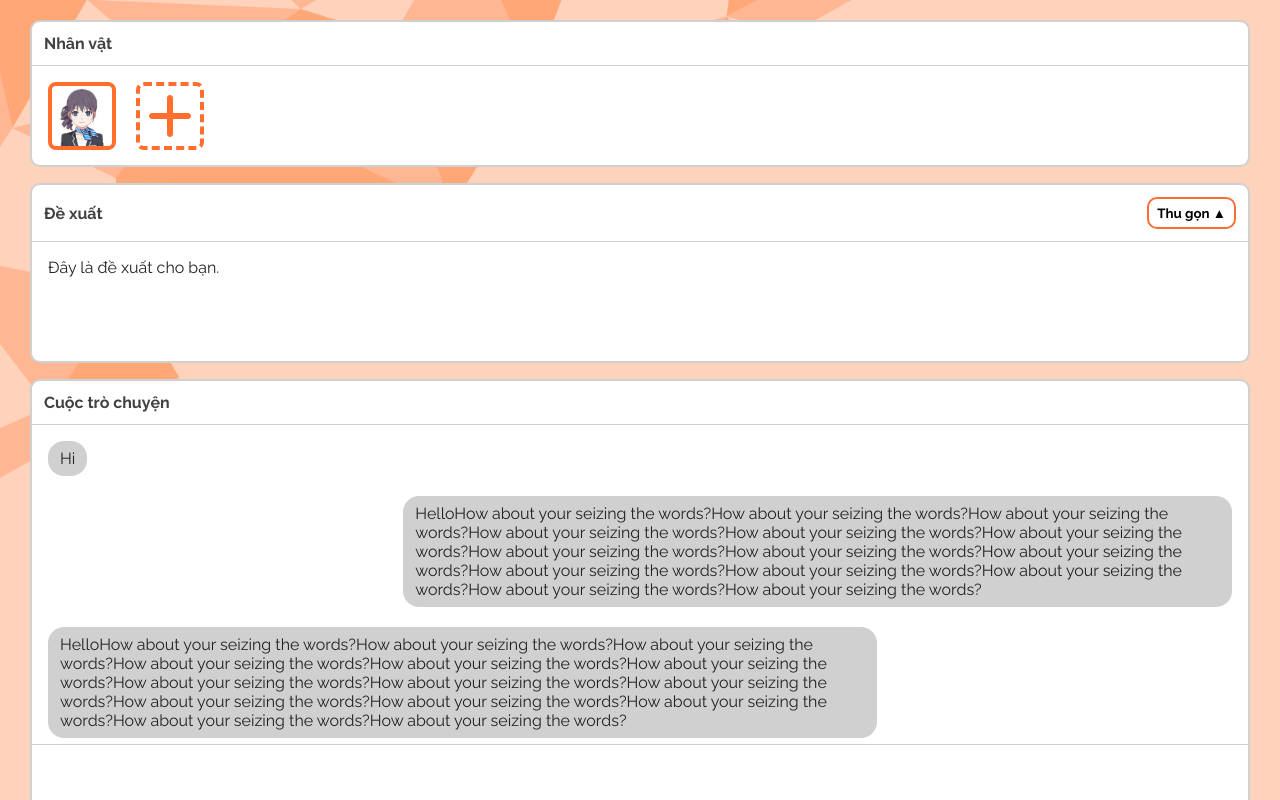
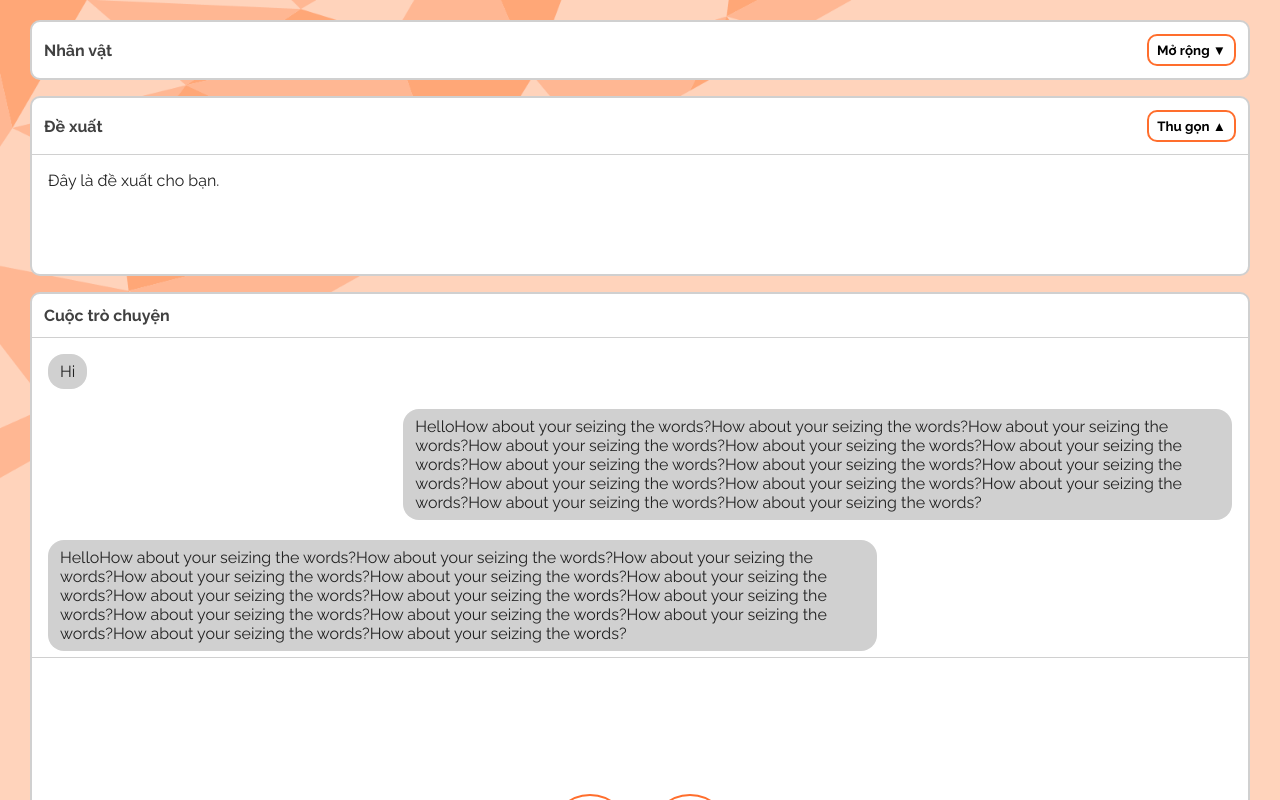
Before and after one commit to laserene/English-Pronunciation-Assessment-System, a React (Vite) app in the folder frontend/: page / in a window 1280 px wide. Built offline with nearby package versions, Linux system fonts and the light colour scheme.

Commit message:
feat(conversation screen): add show/hide button to character panel

```diff
--- a/frontend/src/pages/Conversation/InteractionPanel/CharacterPanel.tsx
+++ b/frontend/src/pages/Conversation/InteractionPanel/CharacterPanel.tsx
@@ -1,15 +1,27 @@
-import { JSX } from "react";
+import { JSX, useState } from "react";
 import "../index.css";
 
 export default function SuggestionPanel(): JSX.Element {
+  const [isExpanded, setIsExpanded] = useState<boolean>(false);
+  const toggleExpanded = () => {
+    setIsExpanded(!isExpanded);
+  };
   const expandedHeight = "100px";
   return (
     <div className="interaction-block">
       <div className="interaction-block-title-wrapper">
         <div>Nhân vật</div>
+        <button
+          className="conversation-btn toggle-btn"
+          onClick={toggleExpanded}
+        >
+          {isExpanded ? "Thu gọn ▲" : "Mở rộng ▼"}
+        </button>
       </div>
       <div
-        className="interaction-block-content expanded"
+        className={`interaction-block-content ${
+          isExpanded ? "expanded" : "collapsed"
+        }`}
         style={{ "--expanded-height": expandedHeight } as React.CSSProperties}
       >
         <div
--- a/frontend/src/pages/Conversation/index.css
+++ b/frontend/src/pages/Conversation/index.css
@@ -74,6 +74,7 @@
 .interaction-block-content {
   height: 0;
   transition: height 0.3s ease-in-out;
+  overflow: hidden;
 }
 
 .interaction-block-content.expanded {
```
